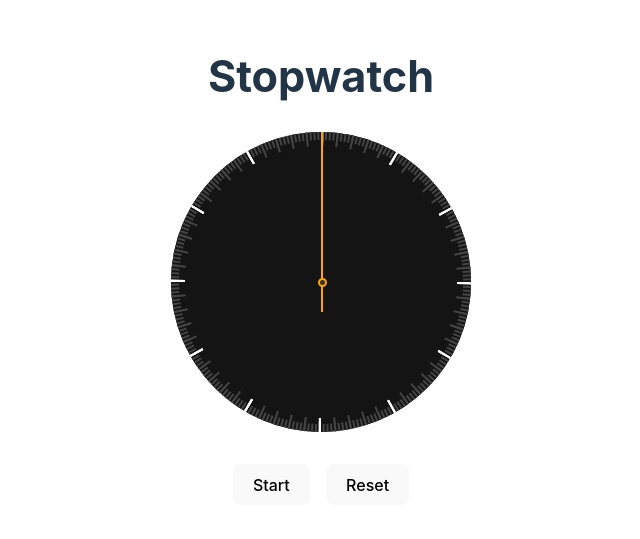
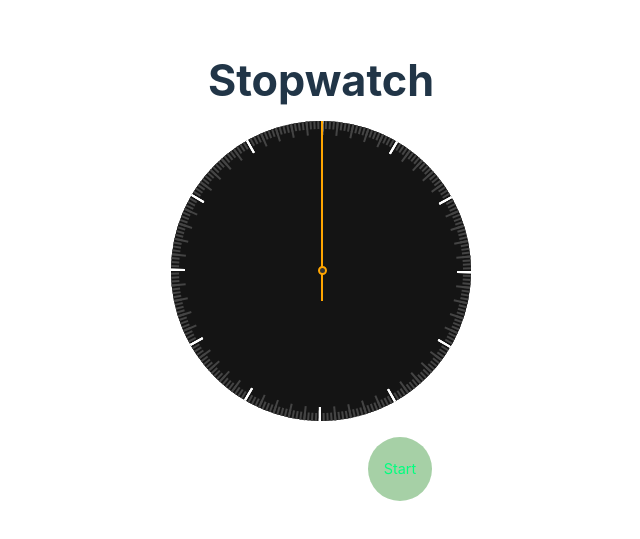
Before and after one commit to njordulv/stopwatch, a React (Vite) app: page / in a window 1280 px wide. Shown: the part 121-660 px from the top of the page, without its empty margins (319-959 px from the left). Built offline with nearby package versions, Linux system fonts and the light colour scheme.

Commit message:
UPD: buttons styles & logic

```diff
--- a/package.json
+++ b/package.json
@@ -1,7 +1,7 @@
 {
   "name": "stopwatch",
   "private": true,
-  "version": "0.1.2",
+  "version": "0.1.3",
   "type": "module",
   "scripts": {
     "dev": "vite",
--- a/src/App.css
+++ b/src/App.css
@@ -10,7 +10,7 @@
   flex-direction: column;
   align-items: center;
   justify-content: center;
-  gap: 2rem;
+  gap: 1rem;
 }
 
 .case {
--- a/src/App.tsx
+++ b/src/App.tsx
@@ -39,8 +39,15 @@ function App() {
         <Face />
       </div>
       <div className="buttons">
-        <button onClick={toggleTimer}>{isRunning ? 'Stop' : 'Start'}</button>
-        <button onClick={reset}>Reset</button>
+        <button onClick={reset} className="default">
+          Reset
+        </button>
+        <button
+          onClick={toggleTimer}
+          className={`${isRunning ? 'warning' : 'primary'}`}
+        >
+          {isRunning ? 'Stop' : 'Start'}
+        </button>
       </div>
     </div>
   )
--- a/src/index.css
+++ b/src/index.css
@@ -39,26 +39,50 @@ h1 {
 
 .buttons {
   display: flex;
+  justify-content: space-around;
+  width: 100%;
   gap: 1rem;
 }
 
 button {
-  border-radius: 8px;
-  border: 1px solid transparent;
-  padding: 0.6em 1.2em;
-  font-size: 1em;
-  font-weight: 500;
+  border-radius: 50%;
+  width: 64px;
+  height: 64px;
+  display: flex;
+  justify-content: center;
+  background-color: transparent;
+  align-items: center;
+  border: 0;
+  padding: 5px;
+  font-size: 0.9em;
+  font-weight: 400;
   font-family: inherit;
-  background-color: #1a1a1a;
   cursor: pointer;
-  transition: border-color 0.25s;
+  transition: all 0.3s ease;
 }
+
 button:hover {
-  border-color: #646cff;
+  opacity: 0.85;
 }
+
 button:focus,
 button:focus-visible {
-  outline: 4px auto -webkit-focus-ring-color;
+  outline: none;
+}
+
+.primary {
+  background-color: rgba(34, 139, 34, 0.4);
+  color: springgreen;
+}
+
+.warning {
+  background-color: rgba(192, 24, 24, 0.6);
+  color: red;
+}
+
+.default {
+  background-color: rgba(255, 255, 255, 0.3);
+  color: white;
 }
 
 @media (prefers-color-scheme: light) {
```
